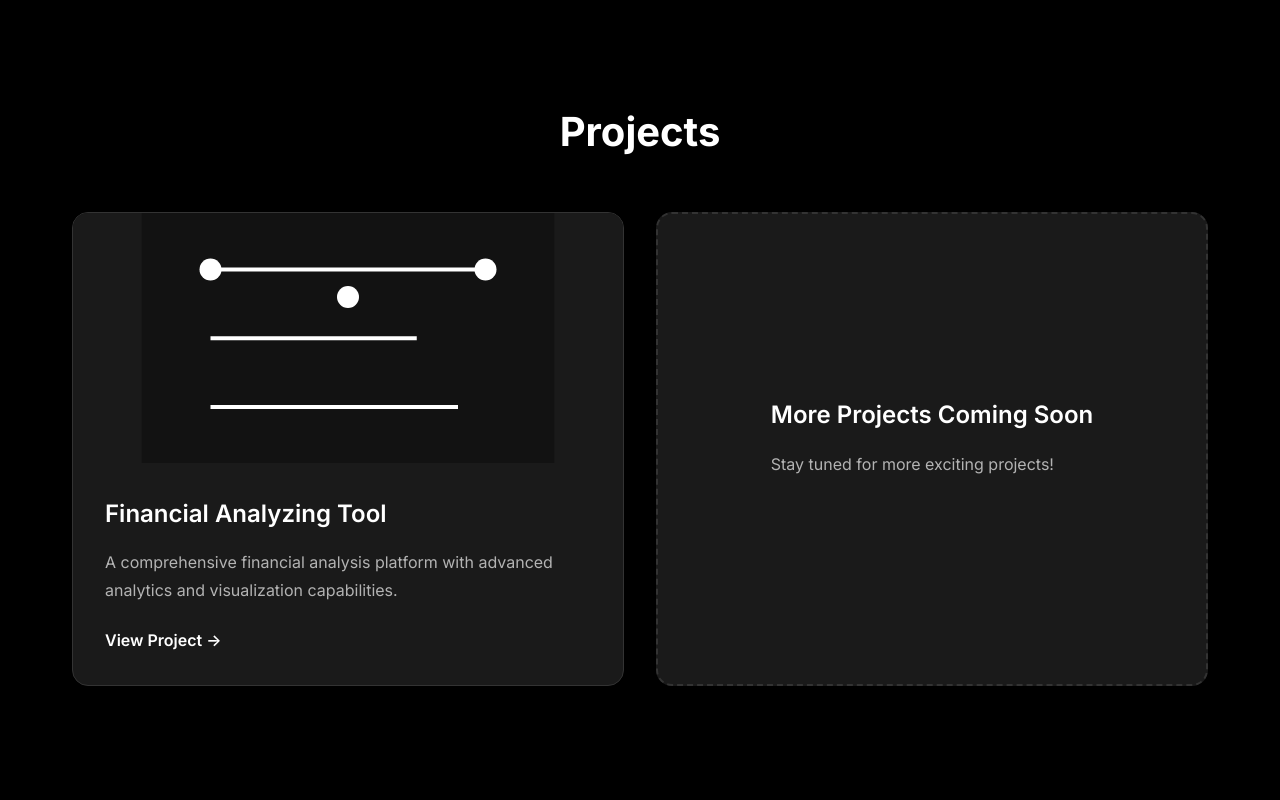
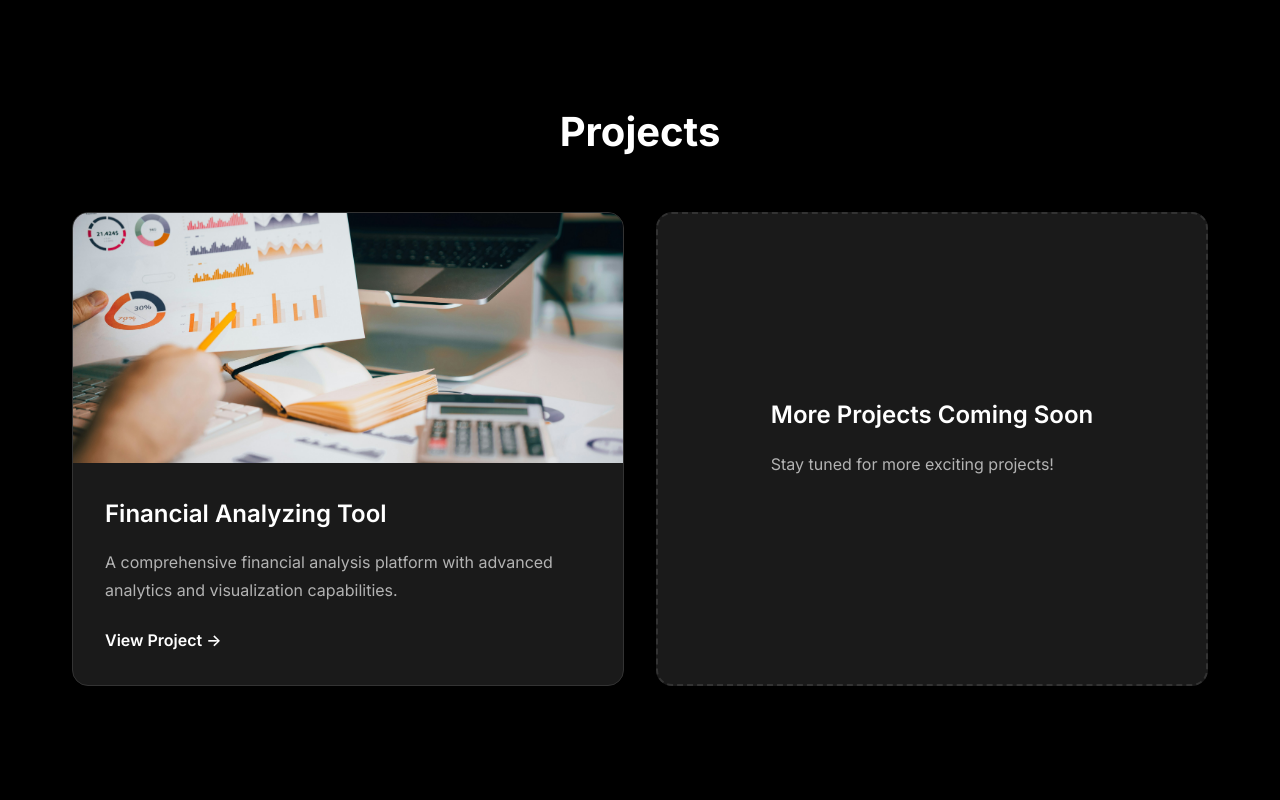
Before and after one commit to longmanT0x/Tsegazeabs-Personal-Portfolio-Website, a plain HTML site: page index.html in a window 1280 px wide. Shown: the part 860-1660 px from the top of the page. Drawn offline with Linux system fonts and the light colour scheme.

Commit message:
Add financial project thumbnail image and update project display

```diff
--- a/index.html
+++ b/index.html
@@ -67,19 +67,7 @@
                 <!-- Project 1: Financial Analyzing Tool -->
                 <div class="project-card">
                     <div class="project-image-container">
-                        <div class="project-placeholder">
-                            <svg viewBox="0 0 400 300" xmlns="http://www.w3.org/2000/svg">
-                                <rect width="400" height="300" fill="#1a1a1a"/>
-                                <rect x="50" y="50" width="300" height="200" fill="#0a0a0a" opacity="0.5"/>
-                                <line x1="100" y1="100" x2="300" y2="100" stroke="#ffffff" stroke-width="3"/>
-                                <line x1="100" y1="150" x2="250" y2="150" stroke="#ffffff" stroke-width="3"/>
-                                <line x1="100" y1="200" x2="280" y2="200" stroke="#ffffff" stroke-width="3"/>
-                                <circle cx="100" cy="100" r="8" fill="#ffffff"/>
-                                <circle cx="200" cy="120" r="8" fill="#ffffff"/>
-                                <circle cx="300" cy="100" r="8" fill="#ffffff"/>
-                                <text x="200" y="260" text-anchor="middle" fill="#ffffff" font-size="24" font-weight="bold">Financial Analytics</text>
-                            </svg>
-                        </div>
+                        <img src="financeprojectthumbnail.jpg" alt="Financial Analyzing Tool" class="project-image">
                     </div>
                     <div class="project-content">
                         <h3 class="project-title">Financial Analyzing Tool</h3>
--- a/styles.css
+++ b/styles.css
@@ -294,6 +294,18 @@ body {
     background: var(--bg-card);
 }
 
+.project-image {
+    width: 100%;
+    height: 100%;
+    object-fit: cover;
+    display: block;
+    transition: transform 0.3s ease;
+}
+
+.project-card:hover .project-image {
+    transform: scale(1.05);
+}
+
 .project-placeholder {
     width: 100%;
     height: 100%;
```
Also changed, not shown: project-financial-tool.html (+8 -15 lines), financeprojectthumbnail.jpg (added).
